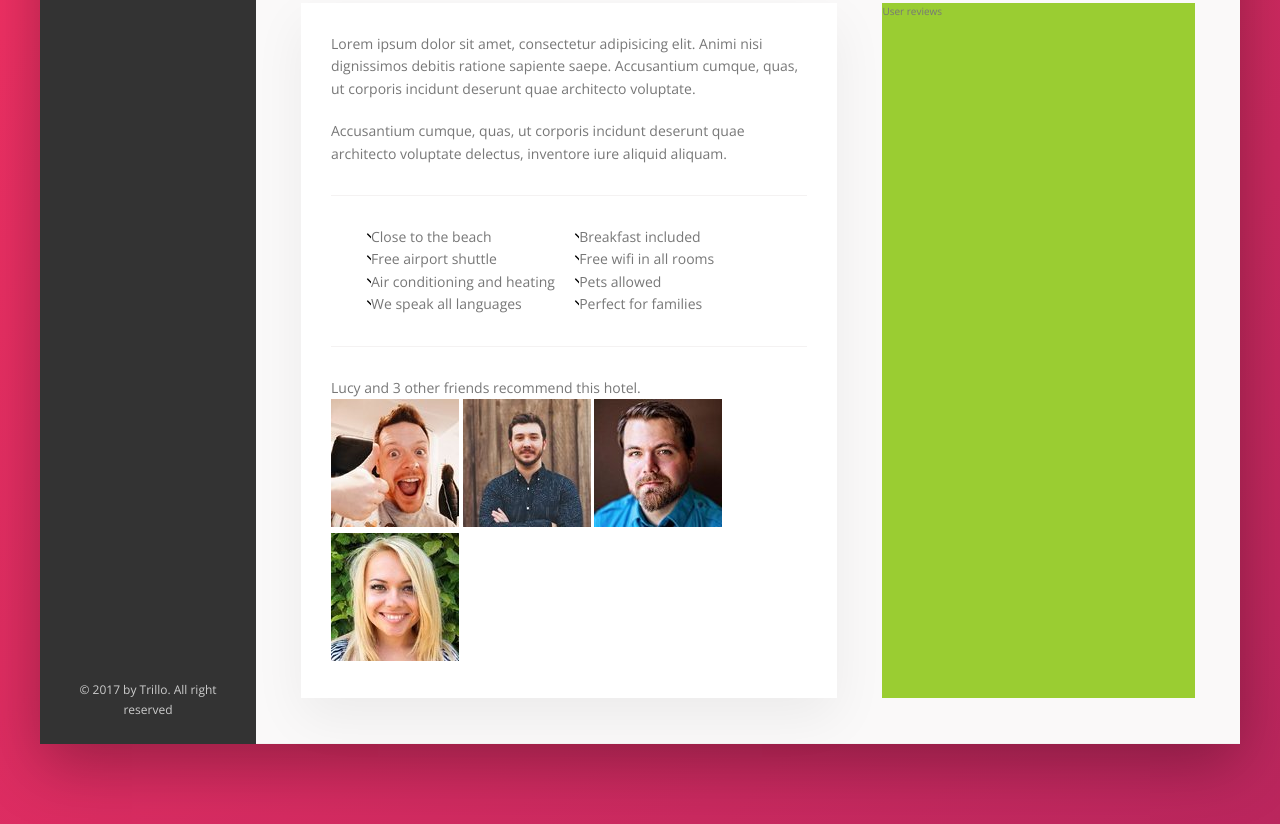
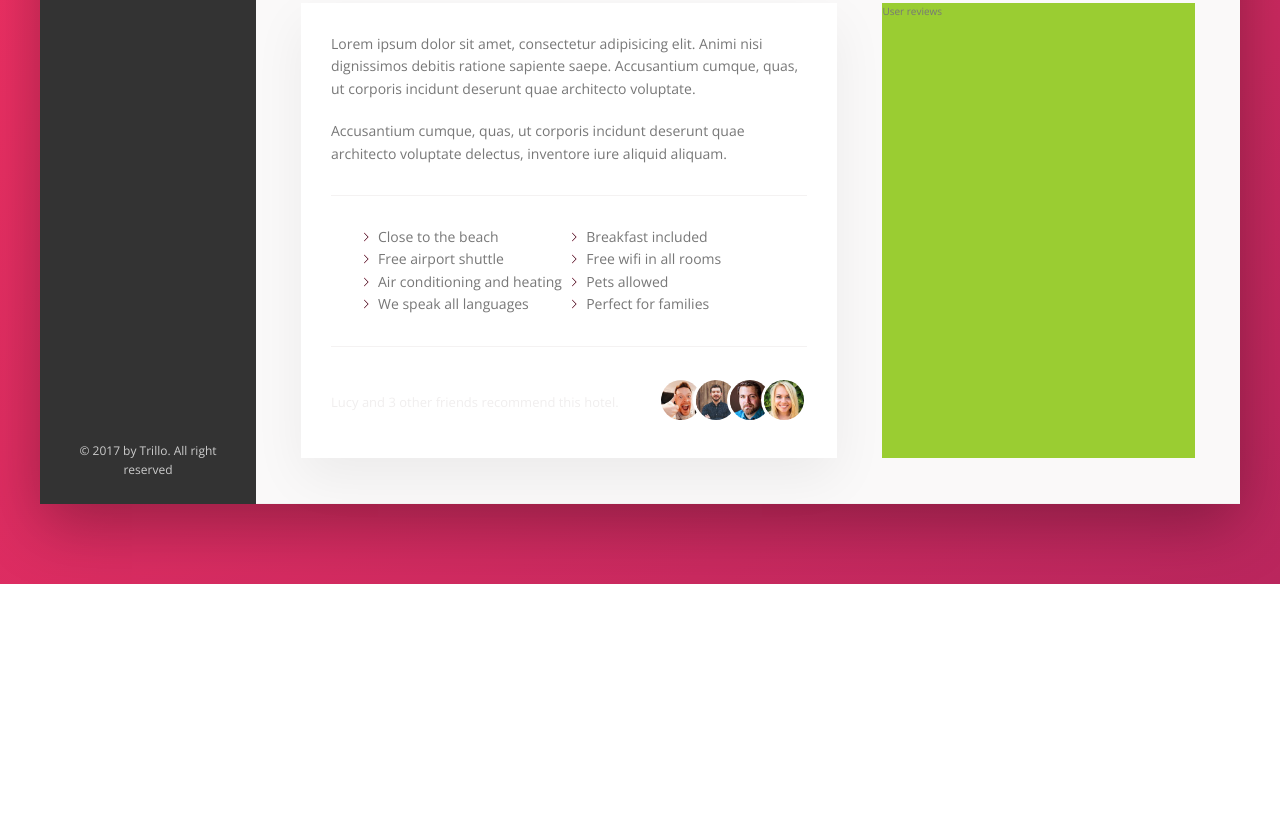
Before and after one commit to axi007/Trillo_22, a website: page src/index.html in a window 1280 px wide. Shown: the part 644-1468 px from the top of the page. After the commit the page ends 1228 px from the top, so only its background shows below. Drawn offline with nearby package versions, Linux system fonts and the light colour scheme; files that its build step writes are made by us from their sources.

Commit message:
finished description section L83

```diff
--- a/src/sass/_components.scss
+++ b/src/sass/_components.scss
@@ -341,14 +341,52 @@
     &__item::before {
         content: '';
         display: inline-block;
+        height: 1rem;
+        width: 1rem;
+        margin-right: .7rem;
+
+        //older browsers
         background-image: url(../assets/SVG/chevron-thin-right.svg);
-        width: 1rem;
-        height: 1rem;
+        background-size: cover;
+
+        //newer browesers
+        background-color: var(--color-primary);
+        -webkit-mask: url(../assets/SVG/chevron-thin-right.svg);
+        -webkit-mask-size: cover;
+        mask: url(../assets/SVG/chevron-thin-right.svg);
+        mask-size: cover;
     }
 }
 
-
-
-
 //////////////////////////
 // RACOMMEND
+
+.recommend {
+    font-size: 1.3rem;
+    color: var(--color-grey-light-3);
+    display: flex;
+    align-items: center;
+
+    &__count {
+        margin-right: auto;
+    }
+
+    &__friends{
+
+    }
+
+    &__photo {
+        height: 4rem;
+        width: 4rem;
+        border-radius: 50%;
+        position: relative;
+        border: 3px solid #fff;
+        box-sizing: content-box;
+
+    }
+
+    &__photo:not(:last-child) {
+        margin-right: -1.5rem;
+    }
+
+}
```
